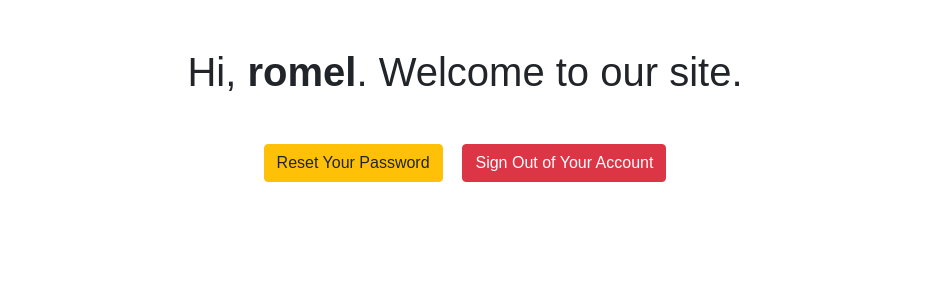
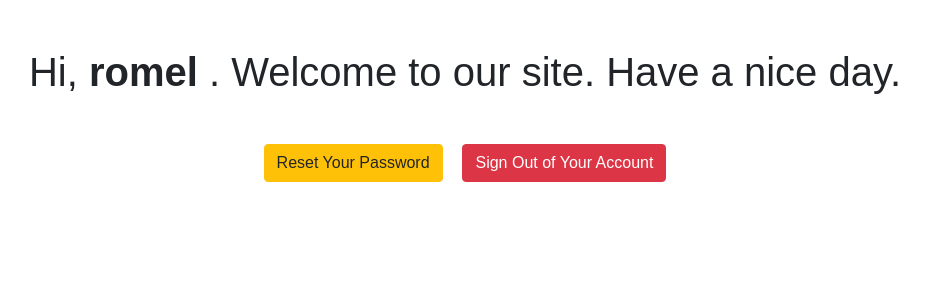
Before and after one commit to rdevzph25/SimpleLoginPHPMySQL, a PHP site: page /welcome.php in a window 1280 px wide. Shown: the top 300 px of the page, without its empty margins (175-1104 px from the left). Run offline with PHP 8.4, Linux system fonts and the light colour scheme; a user stored in the database is signed in.

Commit message:
Initial commit

```diff
--- a/welcome.php
+++ b/welcome.php
@@ -3,7 +3,7 @@
 session_start();
 
 // Check if the user is logged in, if not then redirect him to login page
-if(!isset($_SESSION["loggedin"]) || $_SESSION["loggedin"] !== true){
+if (!isset($_SESSION["loggedin"]) || $_SESSION["loggedin"] !== true) {
     header("location: index.php");
     exit;
 }
@@ -11,20 +11,28 @@ if(!isset($_SESSION["loggedin"]) || $_SESSION["loggedin"] !== true){
 
 <!DOCTYPE html>
 <html lang="en">
+
 <head>
     <meta charset="UTF-8">
     <meta name="viewport" content="width=device-width, initial-scale=1.0">
     <title>Welcome</title>
     <link rel="stylesheet" href="css/bootstrap.min.css">
     <style>
-        body{ font: 14px sans-serif; text-align: center; }
+        body {
+            font: 14px sans-serif;
+            text-align: center;
+        }
     </style>
 </head>
+
 <body>
-    <h1 class="my-5">Hi, <b><?php echo htmlspecialchars($_SESSION["username"]); ?></b>. Welcome to our site.</h1>
+    <h1 class="my-5">Hi, <b>
+            <?php echo htmlspecialchars($_SESSION["username"]); ?>
+        </b>. Welcome to our site. Have a nice day.</h1>
     <p>
         <a href="reset-password.php" class="btn btn-warning">Reset Your Password</a>
         <a href="logout.php" class="btn btn-danger ml-3">Sign Out of Your Account</a>
     </p>
 </body>
+
 </html>
```
